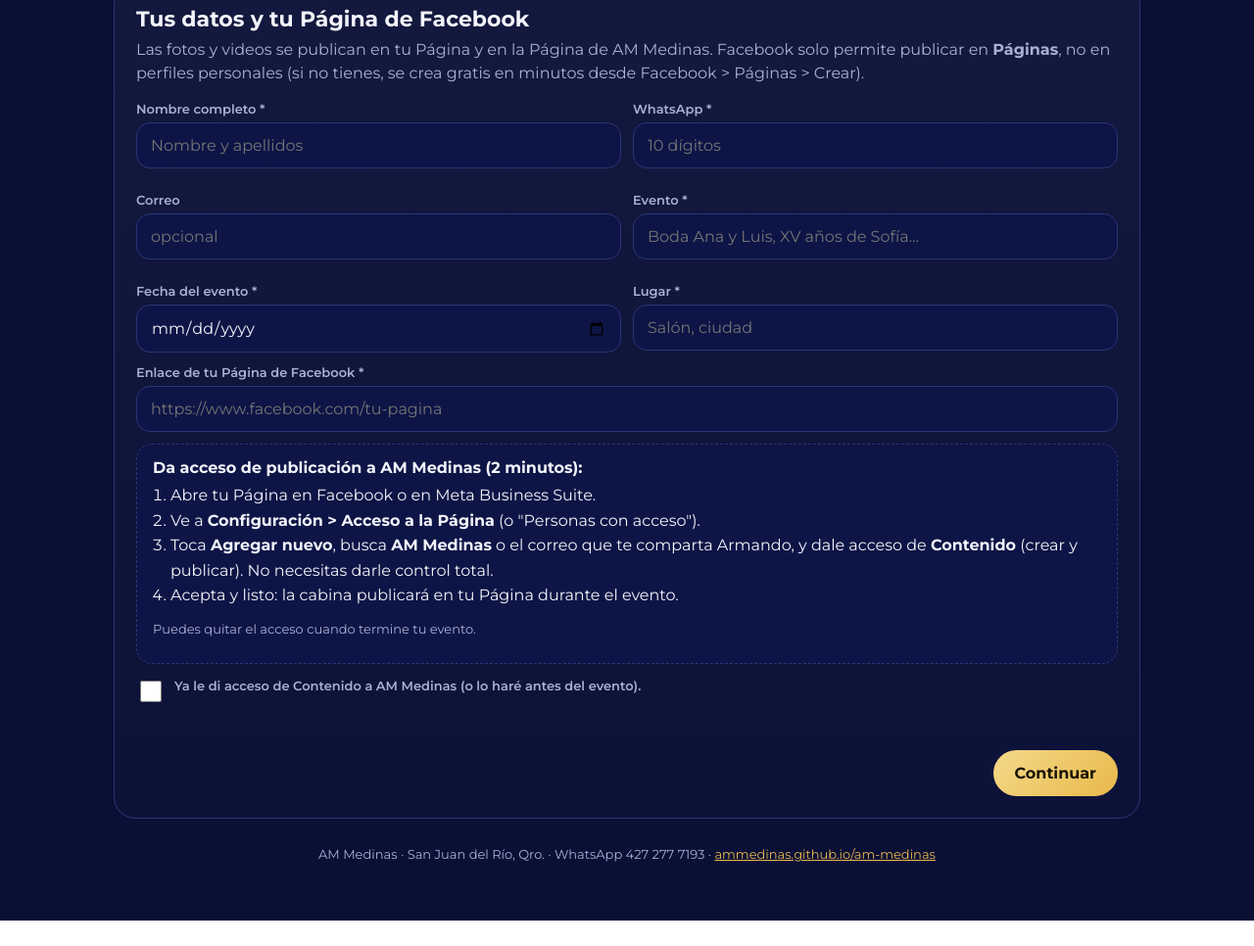
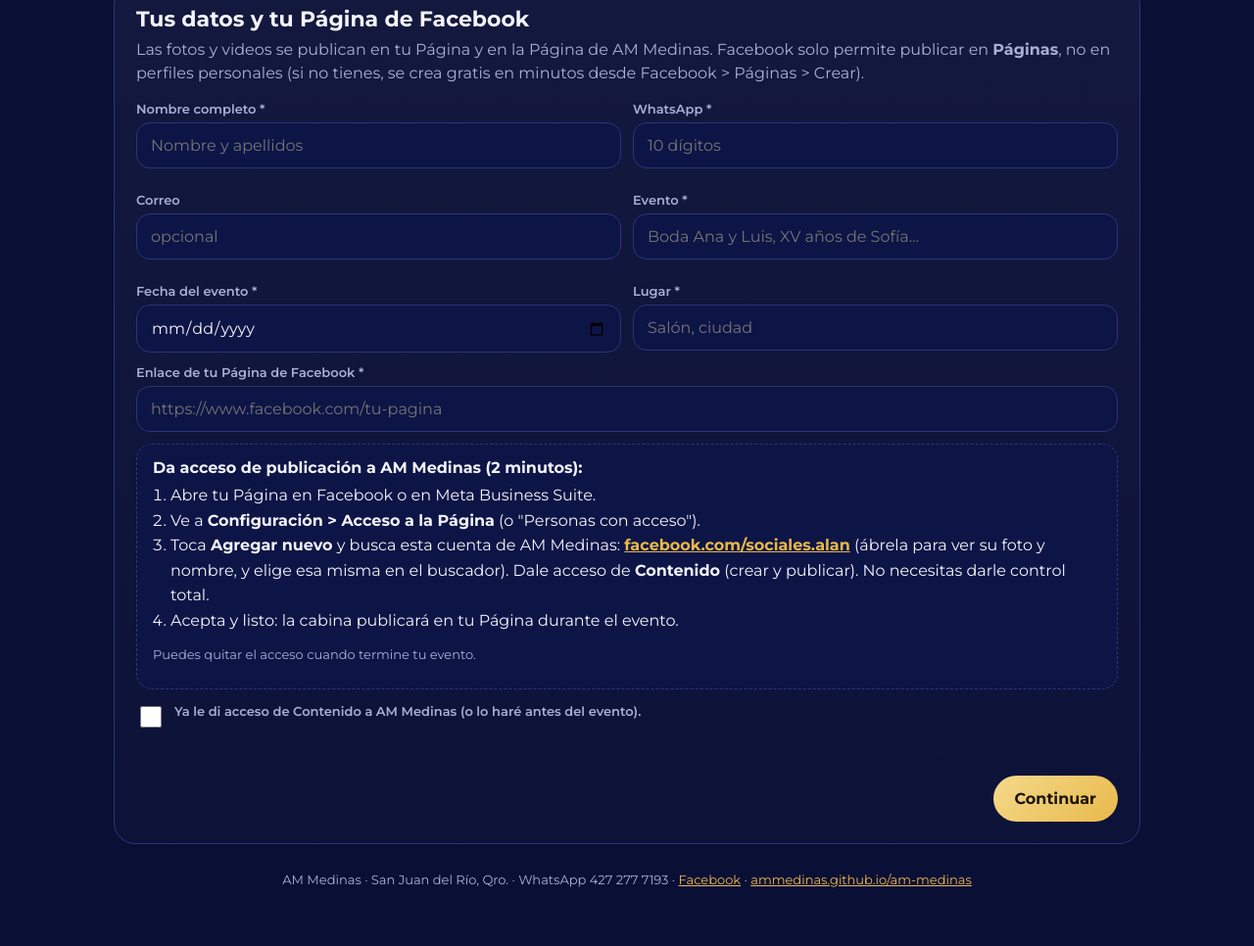
Before and after one commit to AMMedinas/am-medinas, a plain HTML site: page cabina360.html in a window 1280 px wide. Shown: the part 340-1306 px from the top of the page at 98% size. Before the commit the page ends 1280 px from the top, so only its background shows below. Drawn offline with nearby package versions, Linux system fonts and the light colour scheme.

Commit message:
Cabina 360: cuenta de Facebook a la que el cliente da acceso
Co-Authored-By: Claude Opus 5.5 <noreply@anthropic.com>
Claude-Session: https://claude.ai/code/session_013p1Teym161xjDcYGzPyjUf

```diff
--- a/cabina360.html
+++ b/cabina360.html
@@ -96,7 +96,7 @@ footer{text-align:center;color:var(--muted);font-size:13px;margin-top:28px}
       <ol>
         <li>Abre tu Página en Facebook o en Meta Business Suite.</li>
         <li>Ve a <b>Configuración &gt; Acceso a la Página</b> (o "Personas con acceso").</li>
-        <li>Toca <b>Agregar nuevo</b>, busca <b>AM Medinas</b> o el correo que te comparta Armando, y dale acceso de <b>Contenido</b> (crear y publicar). No necesitas darle control total.</li>
+        <li>Toca <b>Agregar nuevo</b> y busca esta cuenta de AM Medinas: <a href="https://www.facebook.com/sociales.alan" target="_blank" rel="noopener"><b>facebook.com/sociales.alan</b></a> (ábrela para ver su foto y nombre, y elige esa misma en el buscador). Dale acceso de <b>Contenido</b> (crear y publicar). No necesitas darle control total.</li>
         <li>Acepta y listo: la cabina publicará en tu Página durante el evento.</li>
       </ol>
       <p class="note">Puedes quitar el acceso cuando termine tu evento.</p>
@@ -149,7 +149,7 @@ footer{text-align:center;color:var(--muted);font-size:13px;margin-top:28px}
     </div>
   </section>
 
-  <footer>AM Medinas · San Juan del Río, Qro. · WhatsApp 427 277 7193 · <a href="./">ammedinas.github.io/am-medinas</a></footer>
+  <footer>AM Medinas · San Juan del Río, Qro. · WhatsApp 427 277 7193 · <a href="https://www.facebook.com/sociales.alan" target="_blank" rel="noopener">Facebook</a> · <a href="./">ammedinas.github.io/am-medinas</a></footer>
 </div>
 
 <script src="https://cdnjs.cloudflare.com/ajax/libs/jspdf/2.5.1/jspdf.umd.min.js"></script>
```
